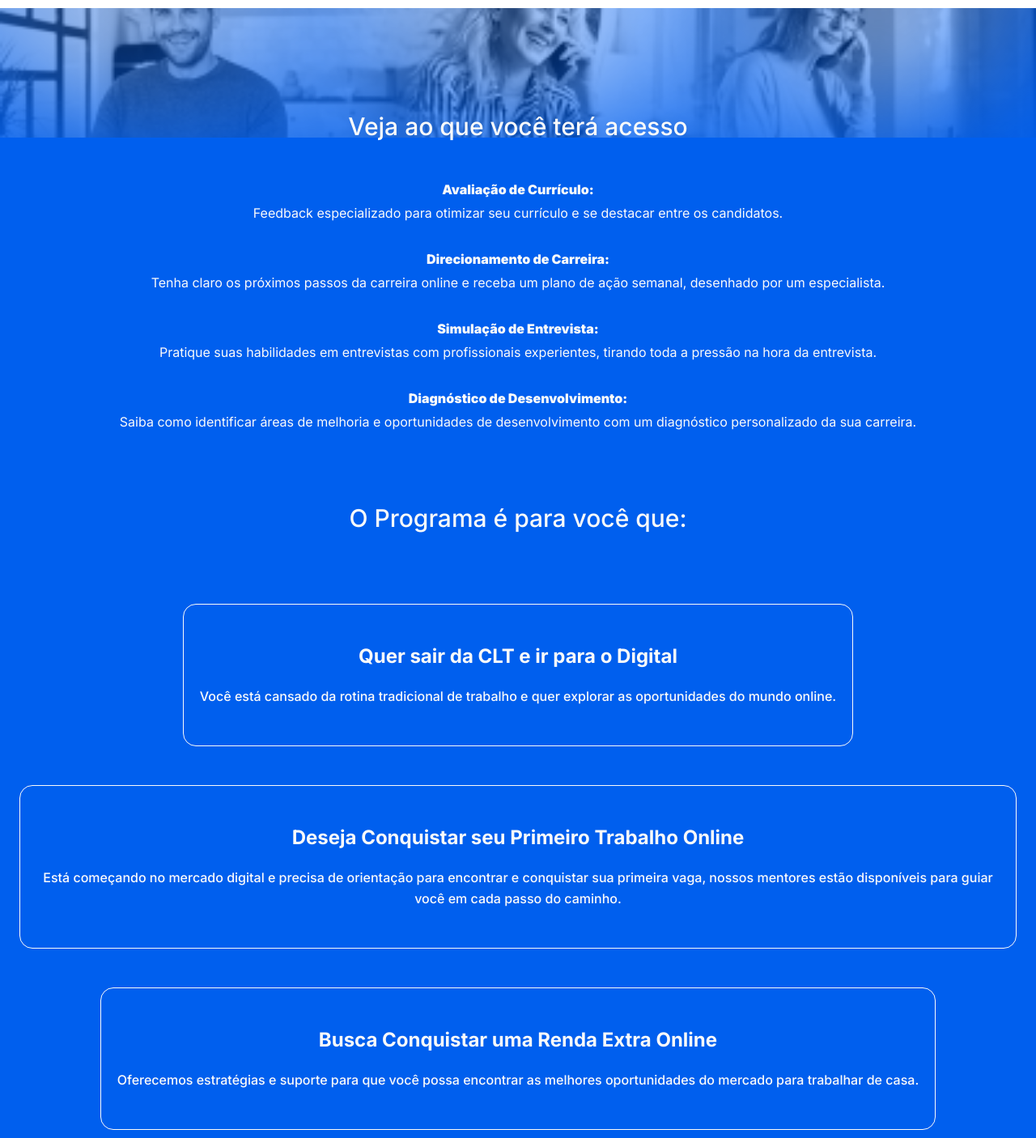
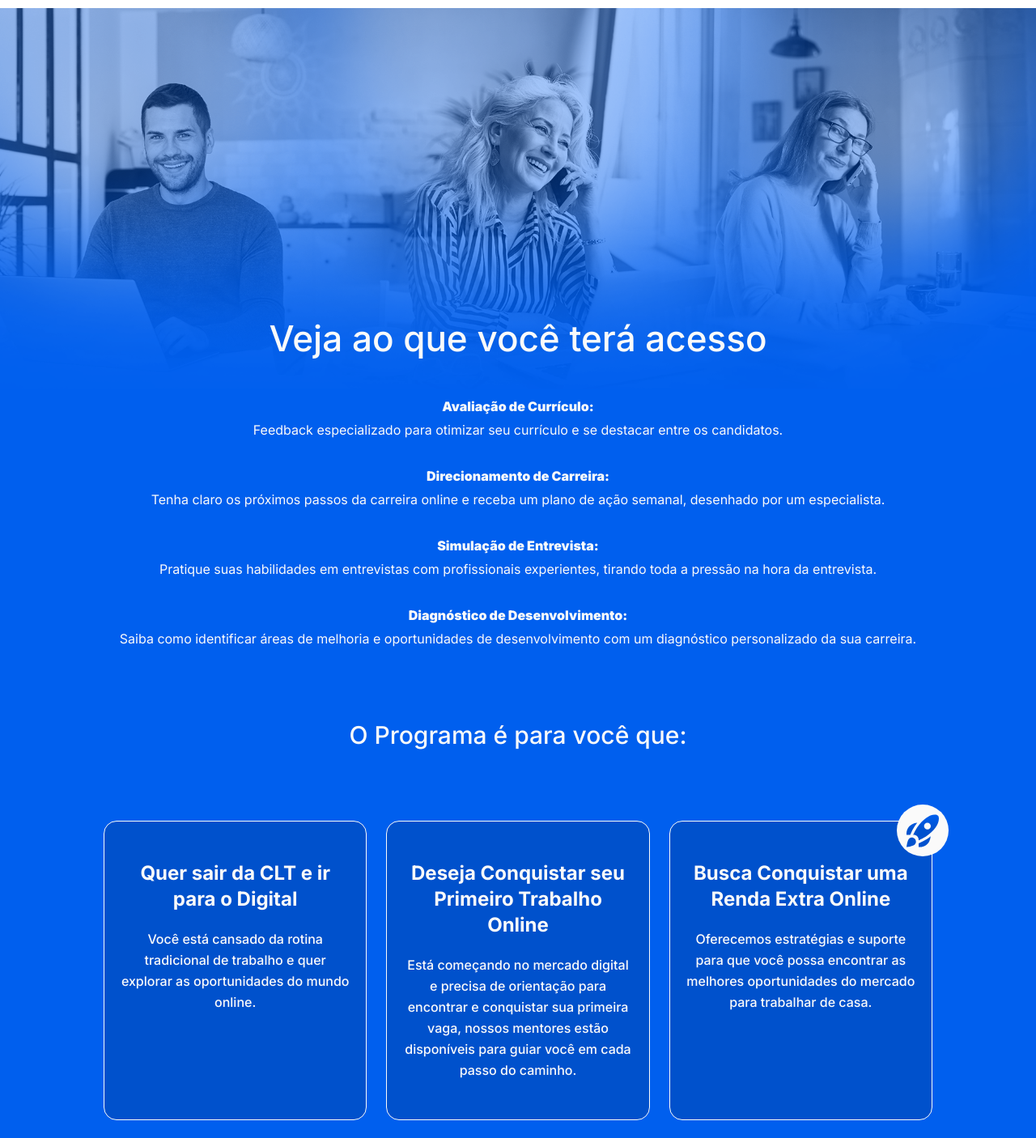
Before and after one commit to gustavogarciac/aceleracao-impulse, a Next.js app: page / in a window 1280 px wide. Shown: the part 540-1946 px from the top of the page at 81% size. Built offline with nearby package versions, Linux system fonts and the light colour scheme.

Commit message:
feat: access and cards section responsivity

```diff
--- a/src/app/_components/sections/access-and-cards-section.tsx
+++ b/src/app/_components/sections/access-and-cards-section.tsx
@@ -7,22 +7,29 @@ import { whosTheProgramForCards } from '@/consts/cards'
 
 export const AccessAndCardsSection = () => {
   return (
-    <section className="flex flex-col items-center bg-theme-blue-default justify-center pt-32 px-6 text-zinc-50 pb-20 relative">
-      <div className="w-full min-h-40 absolute top-0 inset-x-0 z-10">
-        <div className="w-full min-h-40 relative">
+    <section className="flex flex-col items-center bg-theme-blue-default justify-center pt-32 px-6 text-zinc-50 pb-20 relative md:pt-80 sm:pt-52 lg:pt-96">
+      <div className="w-full min-h-40 sm:min-h-60 md:min-h-96 lg:min-h-[420px] xl:min-h-[470px] absolute top-0 inset-x-0 z-10">
+        <div className="w-full min-h-40 sm:min-h-60 md:min-h-96 lg:min-h-[420px] xl:min-h-[470px] relative">
           <Image
             src="/assets/background-sm.png"
             quality={100}
             fill
-            className="z-10 relative bg-bottom object-cover"
+            className="z-10 relative bg-bottom object-cover md:hidden"
             alt="Imagem de fundo"
           />
-          <div className="bg-theme-blue-default bg-opacity-35 min-h-40 w-full z-50 relative" />
+          <Image
+            src="/assets/background.png"
+            quality={100}
+            fill
+            className="z-10 relative bg-bottom object-cover hidden md:block "
+            alt="Imagem de fundo"
+          />
+          <div className="bg-theme-blue-default bg-opacity-35 min-h-40 sm:min-h-60 md:min-h-96 lg:min-h-[420px] xl:min-h-[470px] w-full z-50 relative" />
         </div>
       </div>
 
-      <div className="flex flex-col gap-12 items-center justify-center relative z-20">
-        <h2 className="subtitle text-center text-3xl">
+      <div className="flex flex-col gap-12 items-center justify-center relative z-20 lg:max-w-5xl mx-auto">
+        <h2 className="subtitle text-center text-3xl lg:text-[2.75rem] lg:leading-[3rem]">
           Veja ao que você terá acesso
         </h2>
 
@@ -65,6 +72,7 @@ export const AccessAndCardsSection = () => {
           O Programa é para você que:
         </h2>
 
+        <div className="grid grid-cols-1 gap-8 md:grid-cols-2 md:gap-6 lg:grid-cols-3 relative">
           {whosTheProgramForCards.map((card) => (
             <Card key={card.title}>
               <CardTitle>{card.title}</CardTitle>
@@ -72,6 +80,16 @@ export const AccessAndCardsSection = () => {
             </Card>
           ))}
 
+          <div className="-top-5 -right-5 bg-zinc-50 rounded-full size-16 p-3 hidden absolute md:block">
+            <Image
+              src="/assets/blue-rocket.svg"
+              width={100}
+              height={100}
+              alt=""
+            />
+          </div>
+        </div>
+
         <Button>Quero começar agora</Button>
       </div>
     </section>
--- a/src/components/card.tsx
+++ b/src/components/card.tsx
@@ -6,7 +6,7 @@ import { cn } from '@/lib/utils'
 const cardVariants = cva('px-5 py-12 rounded-2xl flex flex-col gap-5', {
   variants: {
     variant: {
-      default: 'border border-zinc-50 text-center',
+      default: 'border border-zinc-50 text-center bg-theme-blue-dark',
       secondary: 'bg-zinc-100 text-start',
     },
   },
--- a/tailwind.config.ts
+++ b/tailwind.config.ts
@@ -26,6 +26,7 @@ const config = {
           },
           blue: {
             default: '#005FEE',
+            dark: '#0051CC',
           },
         },
         border: 'hsl(var(--border))',
```
Also changed, not shown: public/assets/blue-rocket.svg (added). Lines whose indentation alone changed are shown as unchanged.
